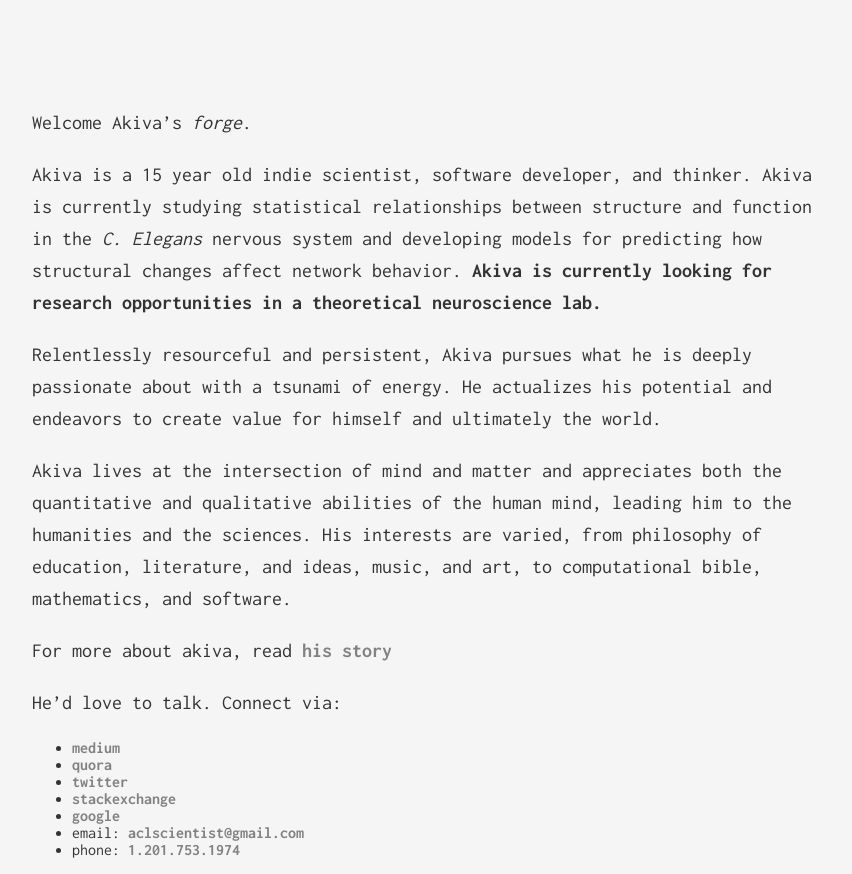
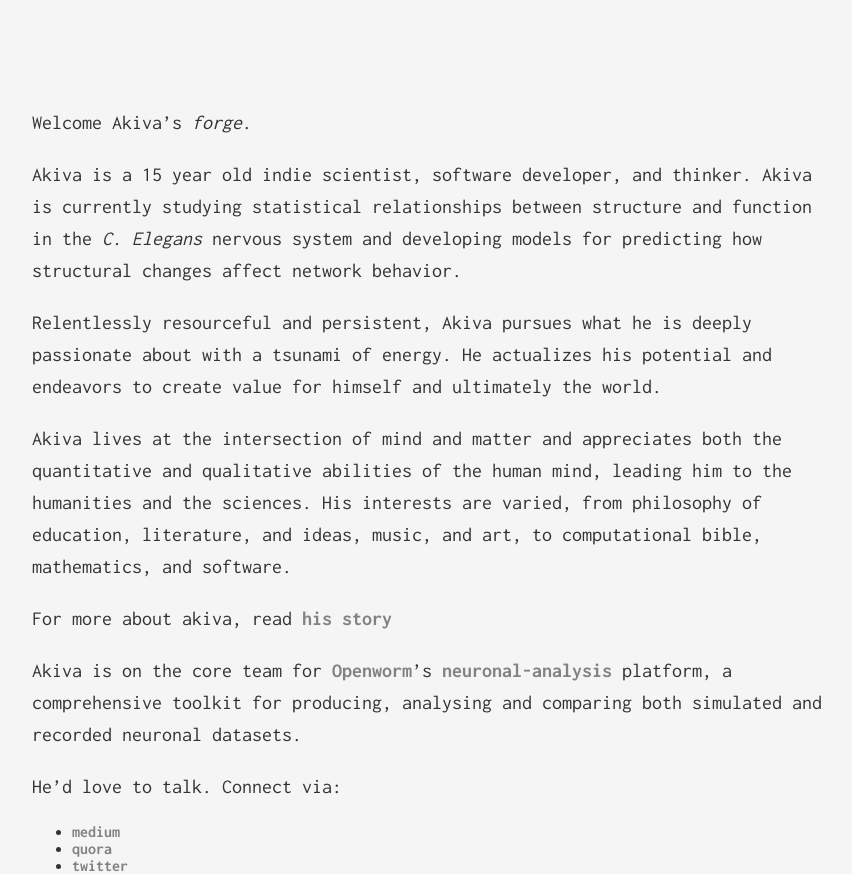
Before and after one commit to aclinnovator/aclinnovator.github.io, a Jekyll site: the page built from about.md, in a window 1280 px wide and 900 px high, scrolled down 368 px, cut to the strip 0-874 px from the top of the window. Shown: the whole strip, without its empty margins (208-1060 px from the left). Built offline with Jekyll 4.4.1, drawn with Linux system fonts in a browser that asks for light colours.

Commit message:
neuronal-analysis link

```diff
--- a/about.md
+++ b/about.md
@@ -6,13 +6,16 @@ permalink: /about/
 
 Welcome Akiva's *forge*.
 
-Akiva is a 15 year old indie scientist, software developer, and thinker. Akiva is currently studying statistical relationships between structure and function in the *C. Elegans* nervous system and developing models for predicting how structural changes affect network behavior. **Akiva is currently looking for research opportunities in a theoretical neuroscience lab.**
+Akiva is a 15 year old indie scientist, software developer, and thinker. Akiva is currently studying statistical relationships between structure and function in the *C. Elegans* nervous system and developing models for predicting how structural changes affect network behavior.
 
 Relentlessly resourceful and persistent, Akiva pursues what he is deeply passionate about with a tsunami of energy. He actualizes his potential and endeavors to create value for himself and ultimately the world.
 
 Akiva lives at the intersection of mind and matter and appreciates both the quantitative and qualitative abilities of the human mind, leading him to the humanities and the sciences. His interests are varied, from philosophy of education, literature, and ideas, music, and art, to computational bible, mathematics, and software.
 
 For more about akiva, read [his story]({{site.baseurl}}/story)
+
+Akiva is on the core team for [Openworm](openworm.org)'s [neuronal-analysis](http://github.com/openworm/neuronal-analysis) platform, a comprehensive toolkit for producing, analysing and comparing both simulated and recorded neuronal datasets.
+
 
 He'd love to talk. Connect via:
 
```
Also changed, not shown: 1 other file.
